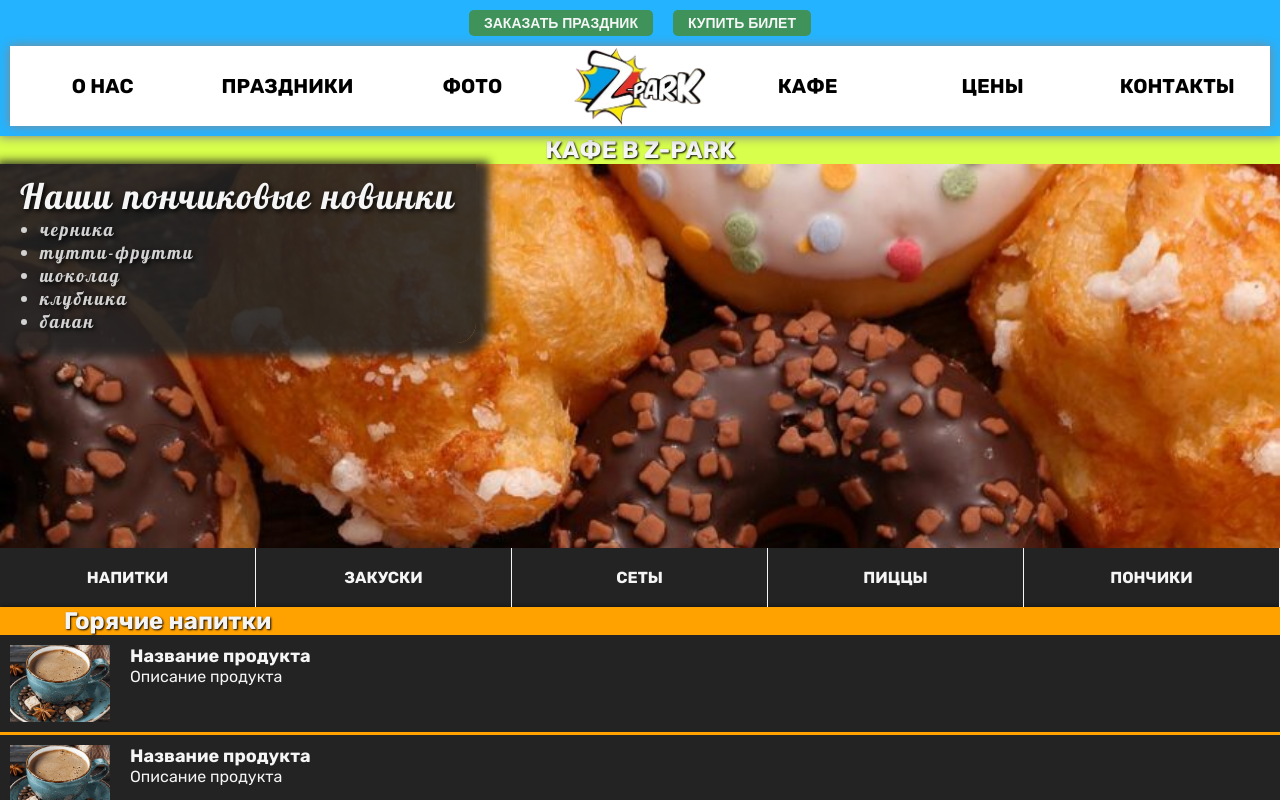
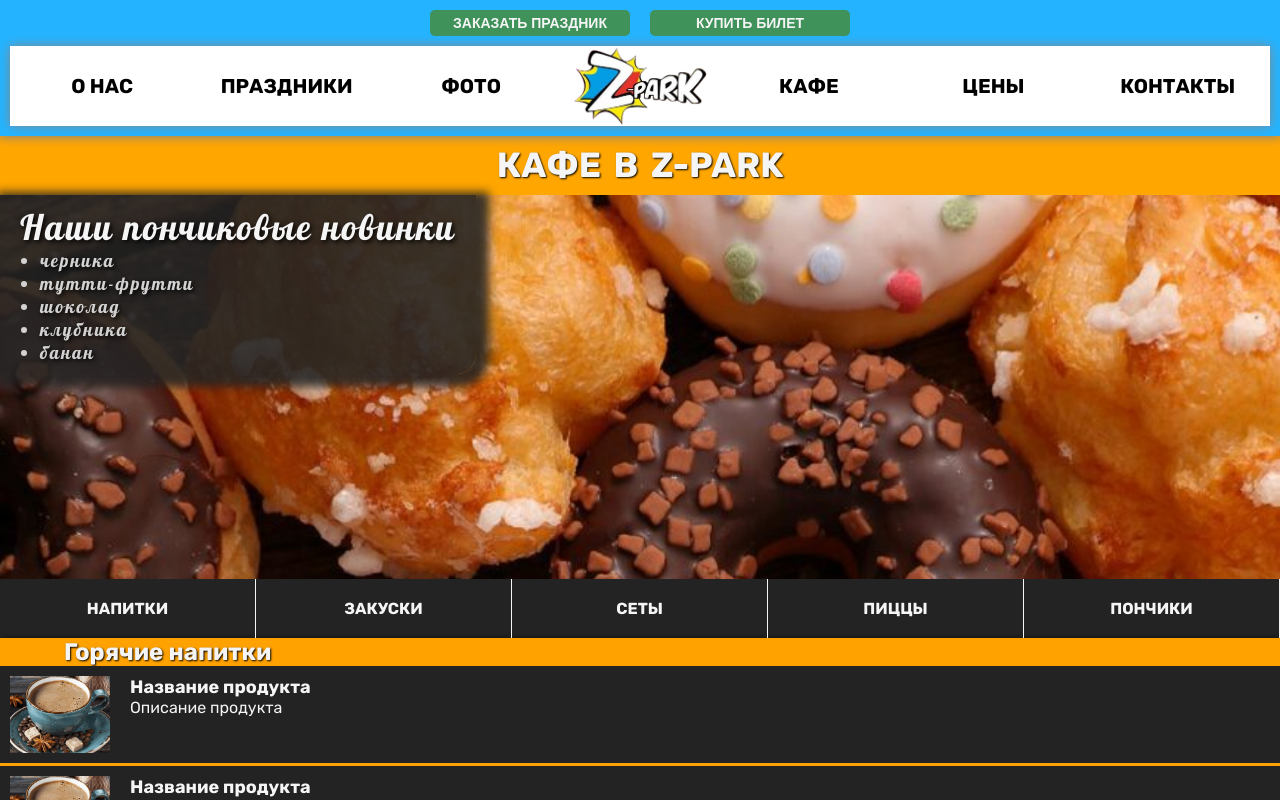
Before and after one commit to GumnovRuslan/z-park, a SvelteKit app: page /cafe in a window 1280 px wide. Shown: the top 800 px of the page. Built offline with nearby package versions, Linux system fonts and the light colour scheme.

Commit message:
fix header

```diff
--- a/src/lib/sections/Header.svelte
+++ b/src/lib/sections/Header.svelte
@@ -1,7 +1,6 @@
 <script>
     import BookHoliday  from "$lib/component/popup/BookHoliday.svelte";
     import BuyTicket from "$lib/component/popup/BuyTicket.svelte";
-    import InfoContact from "$lib/component/popup/InfoContact.svelte"
     import { onMount } from "svelte";
 
     onMount(() => {
@@ -10,7 +9,7 @@
     })
 
     function closeMenu(links) {
-        links.forEach(link => link.addEventListener('click', ()=> window.falseCheckbox.checked = false))
+        links.forEach(link => link.addEventListener('click', () => window.falseCheckbox.checked = false))
     }
 </script>
 
@@ -21,8 +20,10 @@
         <span class="burger__line burger__line-center"></span>
         <span class="burger__line burger__line-bottom"></span>
     </label>
-    <a class="logo-link logo-top link" href='/'></a>
-    <nav class='header__menu'>
+    <a class="logo-link logo-top link" href='/'>
+        <img src='img/logo-removebg-cut.png' alt='' class='logo'>
+    </a>
+    <nav class='header__menu' id="menu">
         <div class="header__info">
             <button class="btn" type="button" on:click={()=> window.bookHoliday.showModal()}>
             заказать праздник
@@ -32,16 +33,17 @@
             </button>
             <BookHoliday />
             <BuyTicket />
-            <InfoContact />
         </div>
         <nav class="header__nav">
-            <a class="header__top-link link" href='/about'>О нас</a>
-            <a class="header__top-link link" href='/holidays'>Праздники</a>
-            <a class="header__top-link link" href='/photo'>Фото</a>
-            <a class="logo-link logo-bottom link" href='/'></a>
-            <a class="header__top-link link" href='/cafe'>Кафе</a>
-            <a class="header__top-link link" href='/prices'>Цены</a>
-            <a class="header__top-link link" href='/contacts'>Контакты</a>
+            <a class="header__link link" href='/about'>О нас</a>
+            <a class="header__link link" href='/holidays'>Праздники</a>
+            <a class="header__link link" href='/photo'>Фото</a>
+            <a class="logo-link logo-bottom link" href='/'>
+                <img src='img/logo-removebg-cut.png' alt='' class='logo'>
+            </a>
+            <a class="header__link link" href='/cafe'>Кафе</a>
+            <a class="header__link link" href='/prices'>Цены</a>
+            <a class="header__link link" href='/contacts'>Контакты</a>
         </nav>
     </nav>
 </header>
@@ -50,31 +52,13 @@
     button {
         padding: 0;
     }
-    .header {
-        position: sticky;
-        top: 0;
-        z-index: 10;
-        box-shadow: 0 0 10px 1px #858585;
-        background: #24b3ff;
-    }
-    .header__menu {
-        padding: 10px;
-        transition: all 0.5s;
-    }
-    .header__info {
-        display: flex;
-        justify-content: center;
-        gap: 20px;
-        margin-bottom: 10px;
-    }
     #falseCheckbox {
         display: none;
     }
     .burger {
-        display: none;
         width: 40px;
         height: 40px;
-        padding: none;
+        padding: 0;
         border: none;
         cursor: pointer;
         background: transparent;
@@ -99,13 +83,28 @@
     #falseCheckbox:checked ~ .header__menu {
         left: 0;
     }
+    .header {
+        position: sticky;
+        top: 0;
+        z-index: 10;
+        box-shadow: 0 0 10px 1px #858585;
+        background: #24b3ff;
+    }
+    .header__menu {
+        transition: all 0.5s;
+    }
+    .header__info {
+        display: flex;
+        justify-content: center;
+    }
+
 
     .btn {
+        width: 200px;
         text-decoration: none;
         text-transform: uppercase;
         font-weight: 700;
         font-size: 14px;
-        padding: 5px 15px;
         border: none;
         border-radius: 5px;
         color: #f5f5f5;
@@ -113,48 +112,67 @@
     }
     .header__nav {
         display: flex;
-        justify-content: space-evenly;
         align-items: center;
-        box-shadow: 0 0 10px #878787;
-        background: #fff;
+        height: 80px;
 
     }
-    .logo-link {
-        display: block;
-        width: 150px;
-        height: 80px;
-        background-image: url(/img/logo-removebg-cut.png);
-        background-repeat: no-repeat;
-        background-size:contain;
-        background-position: center;
-        transition: all 0.5s;
-    }
-    .logo-link:hover {
-        transform: scale(115%);
-    }
-    .logo-top {
-        display: none;
-    }
-    .header__top-link {
+    .header__link {
         display: flex;
         align-items: center;
         justify-content: center;
-        width: calc((100vw - 144px - 30px) / 6);
-        height: 80px;
+        width: 100%;
+        height: 100%;
         text-transform: uppercase;
         font-family: Rubik;
-        font-size: clamp(14px, 1.7vw, 20px);
-        color: #000;
         font-weight: 700;
         border: none;
         background: transparent;
         text-decoration: none;
         transition: all 0.2s;
+        color: #000;
     }
-    .header__top-link:hover {
-        background: #5a5a5a;
-        color: #f5f5f5;
-        text-shadow: 1px 1px 2px #000;
+    .header__link:hover {
+        transform: scale(110%);
+        text-shadow: 0px 0px 2px #938c00;
+        color: #0062ff;
+    }
+    .logo-link {
+        padding: 0 10px;
+        height: 100%;
+    }
+    .logo {
+        height: 100%;
+        transition: all 0.5s;
+    }
+    .logo-link:hover .logo {
+        transform: scale(115%);
+    }
+
+    @media screen and (min-width: 800px) {
+        .burger {
+            display: none;
+        }
+
+        .header__menu {
+            padding: 10px;
+        }
+        .logo-top {
+            display: none;
+        }
+        .header__info {
+            gap: 20px;
+            margin-bottom: 10px;
+        }
+        .btn {
+            padding: 5px 15px;
+        }
+        .header__nav {
+            box-shadow: 0 0 10px #878787;
+            background: #fff;
+        }
+        .header__link  {
+            font-size: clamp(14px, 1.7vw, 20px);
+        }
     }
 
 
@@ -163,6 +181,7 @@
             display: flex;
             align-items: center;
             padding: 0 10px;
+            height: clamp(50px, 11vw, 70px);
         }
         .burger {
             display: flex;
@@ -183,9 +202,8 @@
         }
         .logo-link {
             display: block;
-            height: clamp(50px, 11vw, 70px);
             margin: 0 auto;
-            transform: translateX(-15px);
+            transform: translateX(-20px);
         }
         .logo-bottom {
             display: none;
@@ -197,7 +215,6 @@
             padding-bottom: 10px;
             border-bottom: 2px solid rgb(147, 147, 147)        }
         .btn {
-            width: 300px;
             padding: 10px;
         }
         .header__nav {
@@ -206,10 +223,9 @@
             background: transparent;
             box-shadow: none;
         }
-        .header__top-link  {
-            height: auto;
+        .header__link  {
             text-align: center;
-            width: 100%;
+            width: 90%;
             font-size: 20px;
         }
     }
--- a/src/routes/cafe/+page.svelte
+++ b/src/routes/cafe/+page.svelte
@@ -1,4 +1,5 @@
 <script>
+    import SectionTitle from '$lib/component/SectionTitle.svelte'
     import { onMount } from "svelte";
 
     let anchors
@@ -28,7 +29,7 @@
     </title>
 </svelte:head>
 
-<h2 class="section__title">Кафе в Z-park</h2>
+<SectionTitle value='Кафе в Z-park'/>
 <div class='news'>
     <div class='news__content'>
         <p class="news__title">Наши пончиковые новинки</p>
--- a/src/routes/photo/+page.svelte
+++ b/src/routes/photo/+page.svelte
@@ -1,8 +1,12 @@
+<script>
+    import SectionTitle from '$lib/component/SectionTitle.svelte'
+</script>
+
 <svelte:head>
     <title>Альбомы Z-park</title>
 </svelte:head>
 
-<h2 class="section__title">Альбомы из Z-park</h2>
+<SectionTitle value='Альбомы из Z-park'/>
 <div class='content'>
     <a class='album' href="/photo/birthday">
         <div class='album__border'>
--- a/src/routes/prices/+page.svelte
+++ b/src/routes/prices/+page.svelte
@@ -1,10 +1,13 @@
+<script>
+    import SectionTitle from '$lib/component/SectionTitle.svelte'
+</script>
+
+
 <svelte:head>
     <title>Стоимость посищения Z-park</title>
 </svelte:head>
 
-
-<h2  class="section__title">Стоимость посищения</h2>
-
+<SectionTitle value='Стоимость посищения'/>
 <div class='content'>
     <div class='prices'>
         <h3 class='prices__title'>Посещение парка</h3>
@@ -68,23 +71,11 @@
     </div>
 </div>
 <style>
-    :global(.section__title) {
-        text-transform: uppercase;
-        background: #d8ff4b;
-        margin: 0;
-        text-align: center;
-        text-shadow: 1px 1px 2px #000;
-        color: #f5f5f5;
-    }
     .content {
         display: flex;
         flex-direction: column;
         gap: 20px;
         padding: 50px 0;
-        /* height: 100vh; */
-        /* background-image: url(/photo/bg.jpg); */
-    }
-    .prices {
     }
     .prices__title {
         margin: 0 0 10px 0;
@@ -105,7 +96,6 @@
         padding: 15px;
         border: 3px solid #000;
         border-radius: 10px;
-
     }
     .card__title {
         font-size: 20px;
@@ -121,15 +111,4 @@
         text-transform: uppercase;
         font-weight: 700;
     }
-
-    @media screen and (min-width: 460px) {
-        :global(.section__title) {
-            font-size: 35px;
-        }
-    }
-    @media screen and (max-width: 460px) {
-        :global(.section__title) {
-            font-size: 25px;
-        }
-    }
 </style>
```
Also changed, not shown: static/photo/bg.jpg (deleted).
